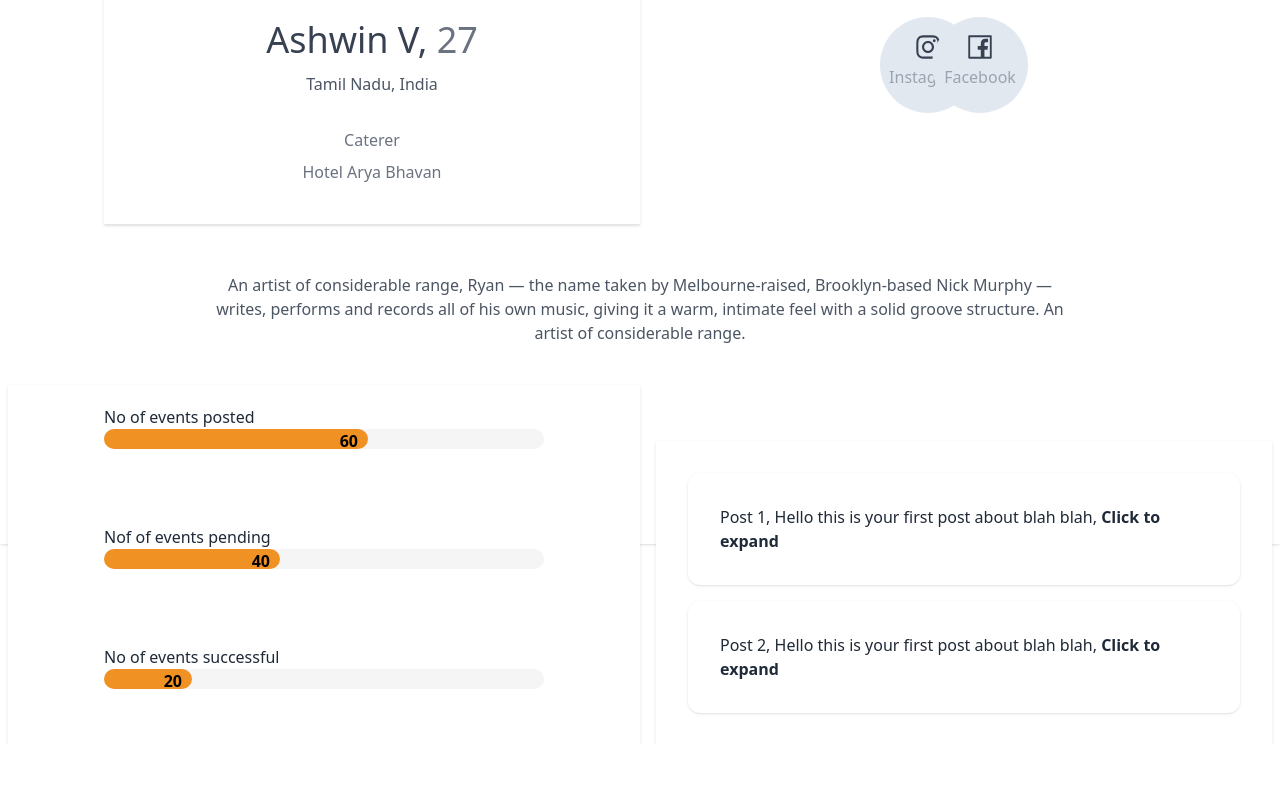
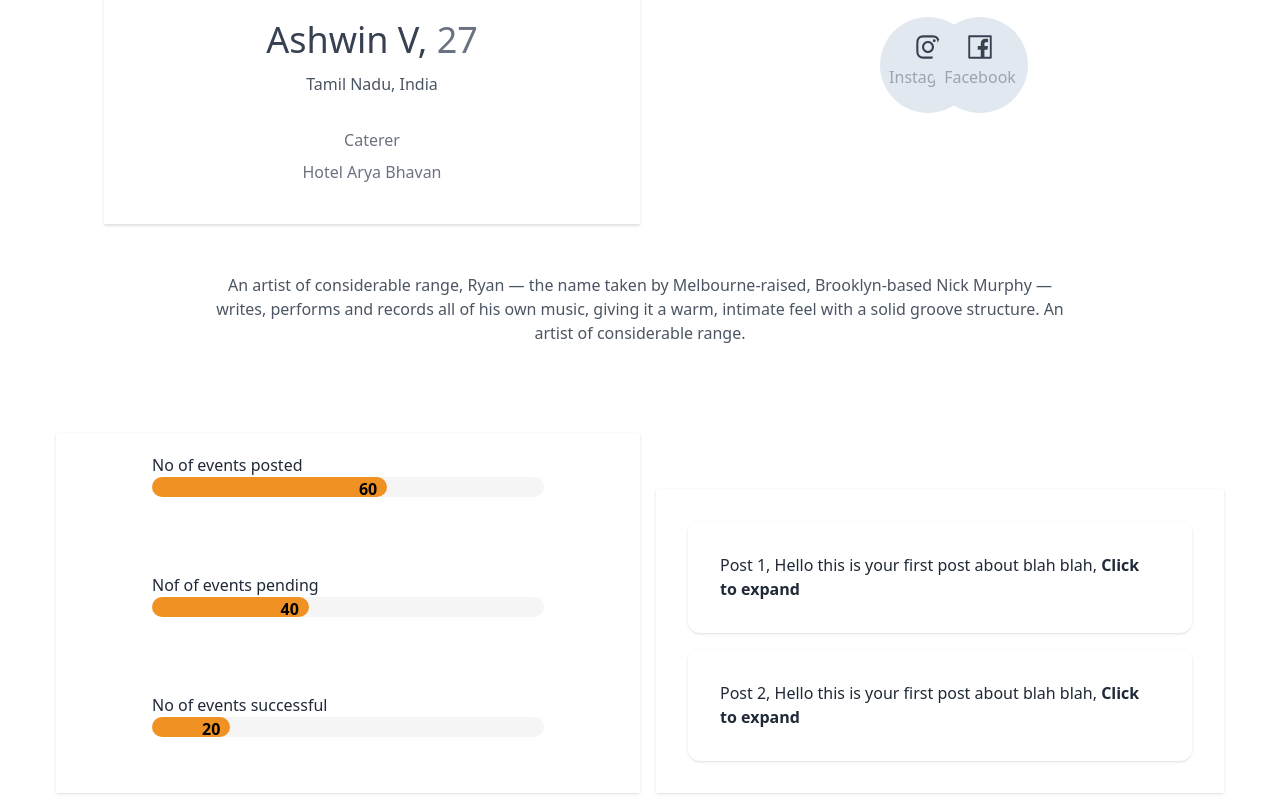
Before and after one commit to suvanbalu/CaterBid, a React (Create React App) app: page /User1 in a window 1280 px wide. Shown: the part 328-1128 px from the top of the page. Before the commit the page ends 1073 px from the top, so only its background shows below. Built offline with nearby package versions, Linux system fonts and the light colour scheme.

Commit message:
minor fix

```diff
--- a/src/pages/User/profile1.js
+++ b/src/pages/User/profile1.js
@@ -36,7 +36,7 @@ const Profile1 = () => {
             <div class=" m-0">
 
 
-                <div class="p-2 bg-white shadow h-screen">
+                <div class="p-2 bg-white shadow h-fit">
 
                     <div class="grid lg:grid-cols-2 px-24 items-center space-x-12">
 
@@ -104,7 +104,7 @@ const Profile1 = () => {
                         <p class="text-gray-600 text-center font-light lg:px-16">An artist of considerable range, Ryan — the name taken by Melbourne-raised, Brooklyn-based Nick Murphy — writes, performs and records all of his own music, giving it a warm, intimate feel with a solid groove structure. An artist of considerable range.</p>
 
                     </div>
-                    <div class="grid lg:grid-cols-2 space-x-4 ">
+                    <div class="grid lg:grid-cols-2 space-x-4 p-12 ">
                         <div class=" bg-white shadow mt-10 grid grid-rows-3">
                             <div class="py-5 px-24 ">
                                 <p></p>
```
